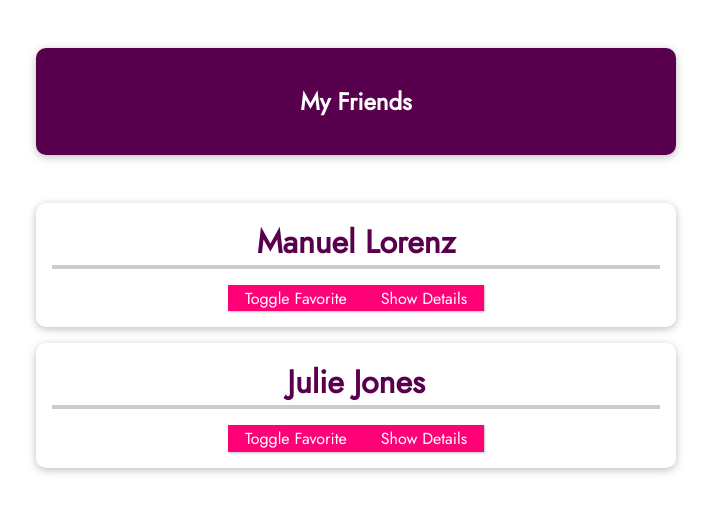
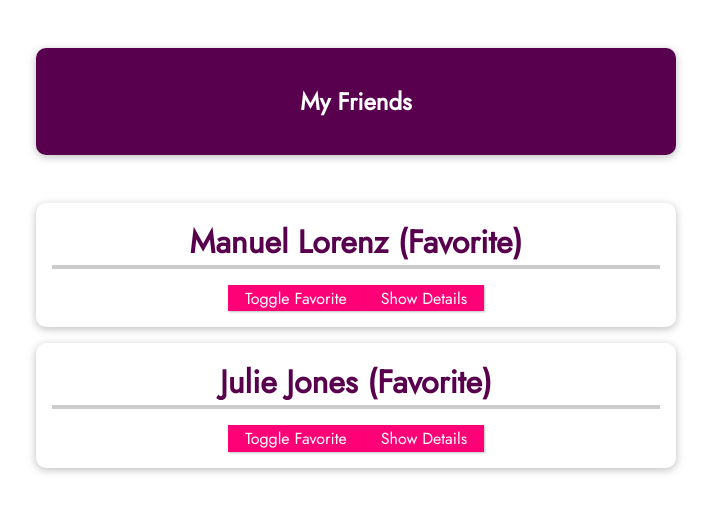
Before and after one commit to AhmedHelalAhmed/friends-app-vuejs, a Vue app: page / in a window 1280 px wide. Shown: the top 512 px of the page, without its empty margins (284-995 px from the left). Built offline with nearby package versions, Linux system fonts and the light colour scheme.

Commit message:
Make component dynamic with data and enhance is favorite implementation

```diff
--- a/src/App.vue
+++ b/src/App.vue
@@ -5,15 +5,12 @@
     </header>
     <ul>
       <friend-contact
-        name="Manuel Lorenz"
-        phone-number="0123 45678 90"
-        email-address="manuel@localhost.com"
+        v-for="friend in friends"
+        :key="friend.id"
+        :name="friend.name"
+        :phone-number="friend.phone"
+        :email-address="friend.email"
         :is-favorite="true"
-      ></friend-contact>
-      <friend-contact
-        name="Julie Jones"
-        phone-number="0987 654421 21"
-        email-address="Julie@localhost.com"
       ></friend-contact>
     </ul>
   </section>
--- a/src/components/FriendContact.vue
+++ b/src/components/FriendContact.vue
@@ -1,6 +1,6 @@
 <template>
   <li>
-    <h2>{{ name }} {{ friendIsFavorite === "1" ? "(Favorite)" : "" }}</h2>
+    <h2>{{ name }} {{ friendIsFavorite ? "(Favorite)" : "" }}</h2>
     <button @click="toggleFavorite">Toggle Favorite</button>
     <button @click="toggleDetails">
       {{ detailsAreVisible ? "Hide" : "Show" }} Details
@@ -41,12 +41,6 @@
   data() {
     return {
       detailsAreVisible: false,
-      friend: {
-        id: "Manuel",
-        name: "Manuel Lorenz",
-        phone: "0123 45678 90",
-        email: "manuel@localhost.com",
-      },
       friendIsFavorite: this.isFavorite, // just initial value
     };
   },
@@ -56,11 +50,7 @@
     },
     toggleFavorite() {
       // this will not update data in parent
-      if (this.friendIsFavorite === "1") {
-        this.friendIsFavorite = "0";
-      } else {
-        this.friendIsFavorite = "1";
-      }
+      this.friendIsFavorite = !this.friendIsFavorite;
     },
   },
 };
```
